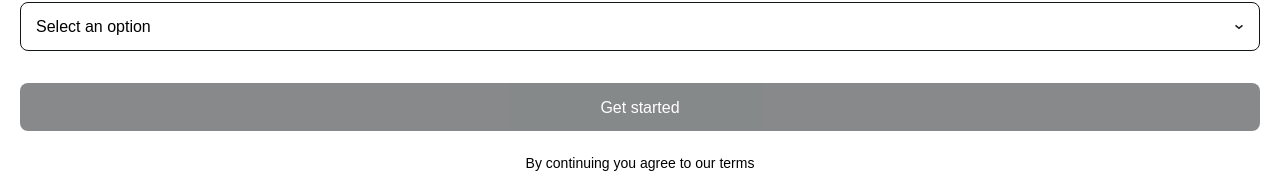
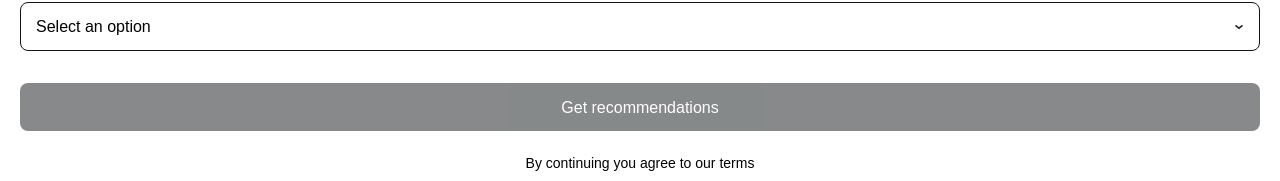
Before and after one commit to Automattic/wishlist, a Next.js app: page / in a window 1280 px wide. Shown: the part 553-734 px from the top of the page. Built offline with nearby package versions, Linux system fonts and the light colour scheme; a web font is replaced by a local one.

Commit message:
Update button label

```diff
--- a/src/app/page.tsx
+++ b/src/app/page.tsx
@@ -385,7 +385,7 @@ export default function Home() {
 					disabled={!data?.hash || !budgetVal}
 					onClick={() => router.push(`/gift/${data.hash}?budget=${budgetVal}`)}
 				>
-					Get started
+					Get recommendations
 				</button>
 				<div className="mt-[24px] text-[14px] text-center">
 					By continuing you agree to our terms
```
